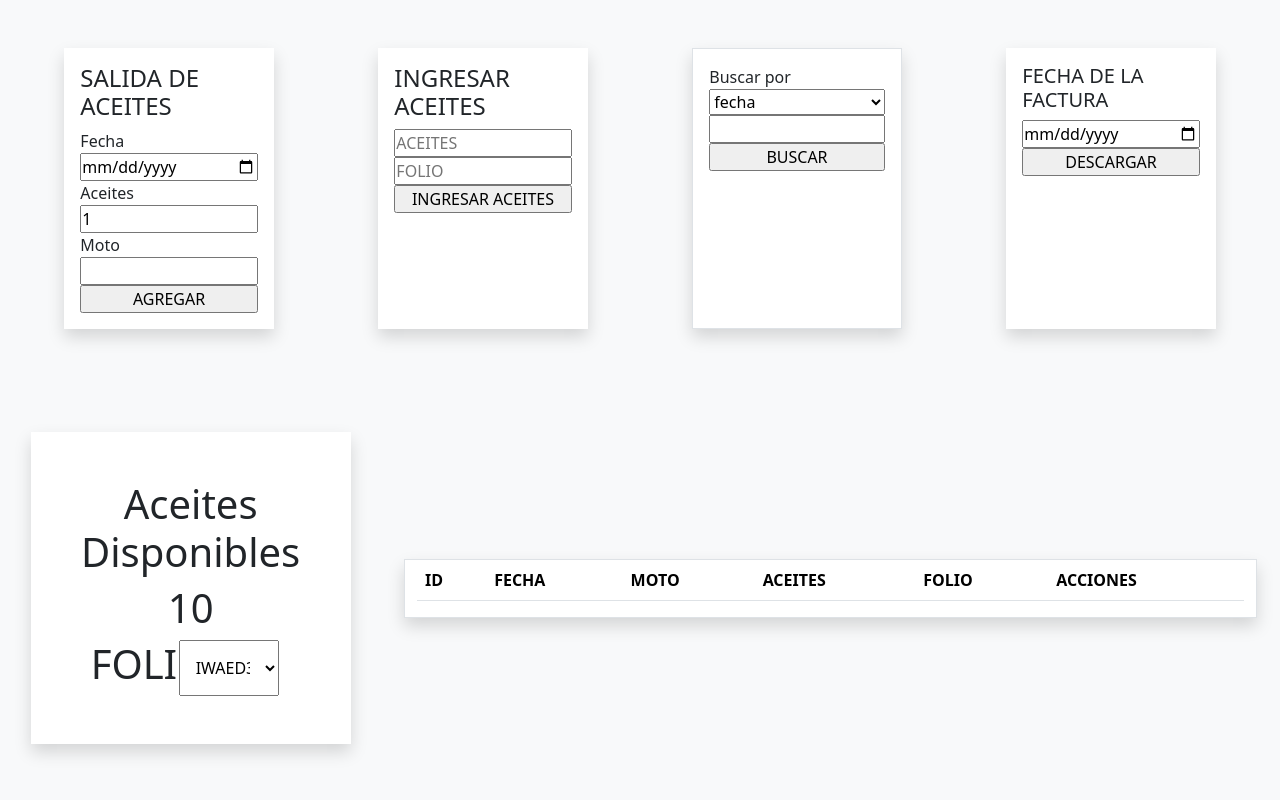
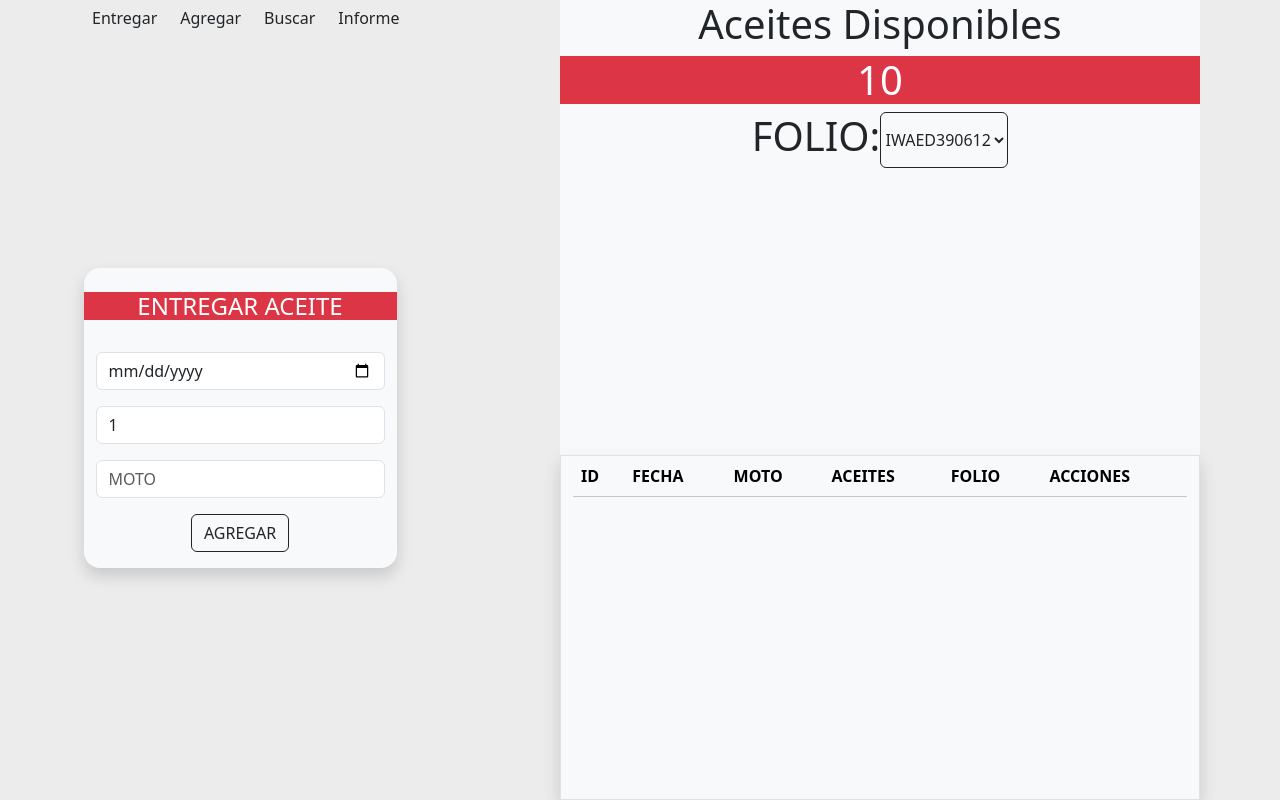
Before and after one commit to AlejandroCR070600/AceitesSufa, a PHP site: page / in a window 1280 px wide. Run offline with PHP 8.4, Linux system fonts and the light colour scheme; data comes from the database, SQL or seed files in the repository; data that the repository does not hold is empty.

Commit message:
diseño terminado solo falta el select al seleccionarlo

```diff
--- a/index.css
+++ b/index.css
@@ -6,3 +6,18 @@ html,body{
   padding: 0;
   margin: 0;
 }
+
+input[type='date']:focus,
+input[type='text']:focus,
+input[type='number']:focus{
+    outline: none; /* Quita el borde azul por defecto */
+    border: 2px solid #dc3545;
+    background-color: #ffffff;
+    box-shadow: 0 0 5px #dc3545;
+}
+select:hover{
+      outline: none; /* Quita el borde azul por defecto */
+    border: 2px solid #dc3545;
+    background-color: #ffffff;
+    box-shadow: 0 0 5px #dc3545;
+}
--- a/index.php
+++ b/index.php
@@ -61,74 +61,117 @@ if (isset($_GET['opciones'])) {
 
 </head>
 
-<body class="bg-light">
+<body class="bg-secondary">
 
-   <div class="container-fluid  ">
-        <div class="row align-items-center vh-100">
-            <header class="col-md-12 col-sm-12 d-flex flex-column flex-md-row justify-content-around">
+   <div class="container-fluid">
+        <div class="row align-items-center justify-content-around">
 
-                    <form method="POST" action="BD/agregar_datos.php" class="col-md-2 col-sm-12 d-flex flex-column bg-white m-2 p-3 shadow">
-                    <article>
-                        <h4>SALIDA DE ACEITES</h4>
-                    </article>
+            <header class="col-md-3 col-sm-12 d-flex flex-column   p-0  vh-100">
+
+  <div class="btn-group" role="group" aria-label="Basic outlined example">
+                     <button class="btn border-0 btn-outline-dark rounded-0" onclick="mostrarFormulario(1)">Entregar</button>
+                   <button class="btn border-0 btn-outline-dark rounded-0" onclick="mostrarFormulario(2)" >Agregar</button>
+                 <button class="btn border-0 btn-outline-dark rounded-0" onclick="mostrarFormulario(3)">Buscar</button>
+  <button type="button" class="btn border-0 btn-outline-dark rounded-0" onclick="mostrarFormulario(4)">Informe</button>
+</div>
 
 
-                    <label>Fecha</label>
-                    <input type="date" id="fecha" name="fecha">
 
-                    <label>Aceites</label>
-                    <input type="number" id="Aceites" name="Aceites" value="1">
+                    <div class="d-flex align-items-center justify-content-center  vh-100 ">
 
-                    <label>Moto</label>
-                    <input type="text" id="Num_moto" name="Num_Moto">
+                       <div class="forms ">
+                         <form method="POST" action="BD/agregar_datos.php" class="  d-flex  flex-column align-items-center bg-light rounded-4  shadow">
+                            <article class="container-fluid text-center bg-danger bg-gradiant m-3 mt-4">
+                                <h4 class="text-white m-0" >ENTREGAR ACEITE</h4>
+                            </article>
 
-                    <input type="submit" value="AGREGAR">
 
+                    <div class="container text-center m-3">
+
+                                        <input type="date" id="fecha" name="fecha" class="form-control mb-3">
+
+
+                                        <input type="number" id="Aceites" name="Aceites" value="1" placeholder="NUMERO" class="form-control mb-3">
+
+
+                                        <input type="text" id="Num_moto" name="Num_Moto" placeholder="MOTO" class="form-control mb-3">
+
+                                        <input type="submit" value="AGREGAR" class="btn btn-outline-dark">
+                    </div>
 
                     </form>
 
-                    <form method="GET" action="BD/aceites_Disponibles.php" class="col-md-2 col-sm-12  d-flex flex-column bg-white m-2 p-3 shadow">
-                        <label><h4>INGRESAR ACEITES</h4></label>
-                        <input type="number" name="ingresoAceites" id="ingresoAceites" placeholder="ACEITES">
-                        <input type="text" name="ingresoFolio" id="ingresoFolio" placeholder="FOLIO">
-                        <input type="submit" value="INGRESAR ACEITES" id="ing_Aceites" name="ing_Aceites">
+                       </div>
+                   <div class="forms d-none">
+                     <form method="GET" action="BD/aceites_Disponibles.php" class="  d-flex  flex-column align-items-center bg-light  rounded-4  shadow">
+                          <article class="container-fluid text-center bg-danger bg-gradiant m-3 mt-4">
+                                <h4 class="text-white m-0" >INGRESAR ACEITES</h4>
+                            </article>
+                            <div class="container text-center m-3">
+                        <input type="number" name="ingresoAceites" id="ingresoAceites" placeholder="ACEITES" class="form-control mb-3">
+                        <input type="text" name="ingresoFolio" id="ingresoFolio" placeholder="FOLIO" class="form-control mb-3">
+                        <input type="submit" value="INGRESAR ACEITES" id="ing_Aceites" name="ing_Aceites" class="btn btn-outline-dark">
+                            </div>
                     </form>
+                   </div>
 
-                        <form method="GET" class="col-md-2 col-sm-12 border d-flex flex-column bg-white m-2 p-3 shadow">
-                        <label>Buscar por</label>
-                        <select name="opciones" id="opciones" required>
-                            <option value="Fecha">fecha</option>
+
+                    <div class="forms d-none">
+                                <form method="GET" class="  d-flex  flex-column align-items-center bg-light rounded-4  shadow">
+                          <article class="container-fluid text-center bg-danger bg-gradiant m-3 mt-4">
+                                <h4 class="text-white m-0" >BUSCAR POR</h4>
+                            </article>
+                            <div class="container text-center m-3">
+                        <select name="opciones" id="opciones" required class="form-control mb-3">
+                            <option value="Fecha" >fecha</option>
                             <option value="Moto_Num">Moto</option>
                             <option value="id">folio</option>
                         </select>
-                        <input type="text" id="buscar" name="buscar">
-                        <input type="submit" value="BUSCAR">
+                        <input type="text" id="buscar" name="buscar" class="form-control mb-3">
+                        <input type="submit" value="BUSCAR" class="btn btn-outline-dark">
+                            </div>
                     </form>
+                    </div>
 
-                    <form method="POST" action="pdf/generador_PDF.php" class="col-md-2 col-sm-12 d-flex flex-column bg-white m-2 p-3 shadow">
-                        <label><h5>FECHA DE LA FACTURA</h5></label>
-                        <input id="select_Informe" name="select_Informe" type="DATE">
-                        <input type="submit" name="submitInforme" value="DESCARGAR">
+                <div class="forms d-none">
+
+                    <form method="POST" action="pdf/generador_PDF.php" class="  d-flex  flex-column align-items-center bg-light rounded-4  shadow">
+                        <article class="container-fluid text-center bg-danger bg-gradiant m-3 mt-4">
+                                <h4 class="text-white m-0" >INFORME</h4>
+                            </article>
+                        <div class="container text-center m-3">
+                        <input id="select_Informe" name="select_Informe" type="DATE" class="form-control mb-3">
+                        <input type="submit" name="submitInforme" value="DESCARGAR" class="btn btn-outline-dark">
+                        </div>
                     </form>
+                </div>
+
+                   </div>
 
             </header>
-            <section class="col-md-12">
+            <section class="col-md-6 ">
 
-                <div class="row justify-content-around align-items-center">
-                        <article class="col-sm-10 col-md-3 shadow bg-white m-3 p-5 text-center">
+                <div class="row vh-100">
+                        <article class="bg-light text-center p-0">
                         <h1 >Aceites Disponibles</h1>
-                        <h1 id="aceites"></h1>
+                        <div class="container-fluid bg-danger">
 
-                        <div class=" container row">
-                            <h1 class="col-md-6">FOLIO:</h1>
-                            <select id="selectF" name="selectF" class="col-md-6"></select>
+                        <h1 id="aceites" class="text-white"></h1>
+
+                        </div>
+
+                        <div class=" container ">
+                           <div class="d-flex justify-content-center ">
+                             <h1 class="">FOLIO: </h1>
+                            <select id="selectF" name="selectF" class="p-0 btn  btn-outline-dark"></select>
+                           </div>
                         </div>
 
                     </article>
 
 
-                    <article class="table-responsive col-sm-10  col-md-8 shadow bg-white m-2 vh-50 border">
-                        <table class="table  table-hover ">
+                    <article class="table-responsive col-sm-10  col-md-12 shadow bg-light  border">
+                        <table class="table table-light  table-hover ">
                             <thead>
                                 <tr>
                                     <th>ID</th>
--- a/js/acciones.js
+++ b/js/acciones.js
@@ -1,14 +1,11 @@
-function mostrarFormulario(number){
-    let forms=document.querySelectorAll('.form');
+function mostrarFormulario(number) {
+  let forms = document.querySelectorAll('.forms');
 
-
-    forms.forEach(function(form, i){
-        form.style.display="none";
-        if( i===number){
-            form.style.display="block";
-            form.offsetHeight;
-        }
-
-
-    });
+  forms.forEach(function(form, i) {
+    console.log(number);
+    form.classList.add('d-none'); // Oculta todos
+    if (i === number-1) {
+      form.classList.remove('d-none'); // Muestra solo uno
+    }
+  });
 }
--- a/styles.scss
+++ b/styles.scss
@@ -1,7 +1,7 @@
 @use "node_modules/bootstrap/scss/bootstrap" with (
 $theme-colors: (
   "primary":    #0d6efd,
-  "secondary":  #6c757d,
+  "secondary":  #ececec,
   "success":    #198754,
   "info":       #0dcaf0,
   "warning":    #ffc107,
```
Also changed, not shown: styles.css, 1 other file.
